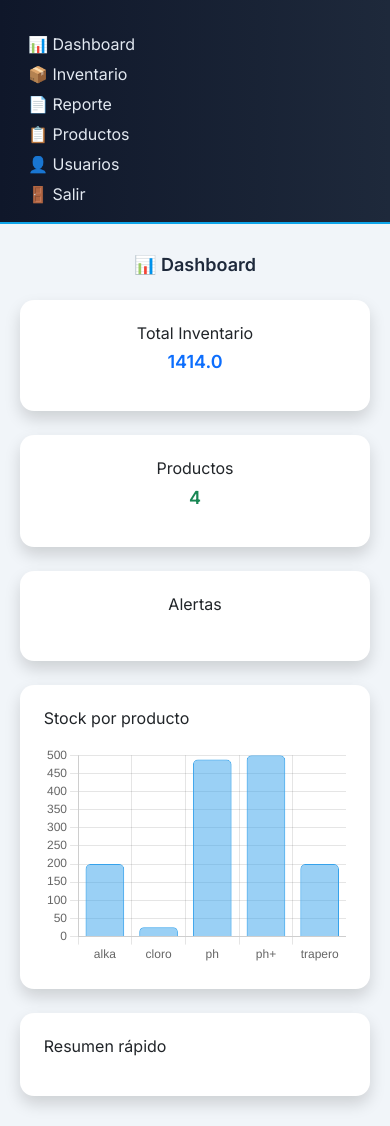
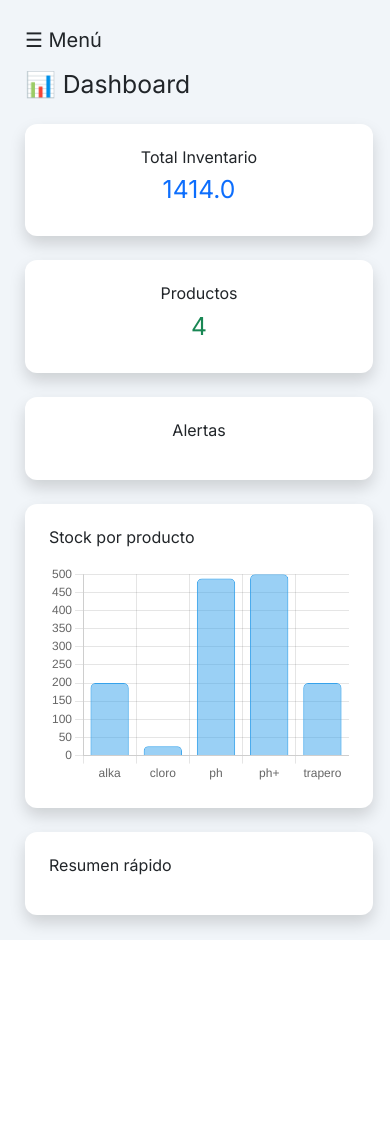
Before and after one commit to bigotoro1-byte/Proyecto-AQUAMAX-listo, a Flask app: page /dashboard in a window 390 px wide. After the commit the page ends 940 px from the top, so only its background shows below. Run offline with Flask 3, Linux system fonts and the light colour scheme; a user stored in the database is signed in; data comes from the database, SQL or seed files in the repository.

Commit message:
Refactor HTML and CSS structure for layout and sidebar

```diff
--- a/templates/base.html
+++ b/templates/base.html
@@ -5,201 +5,120 @@
 <meta name="viewport" content="width=device-width, initial-scale=1.0">
 <title>AQUAMAX</title>
 
-<!-- Bootstrap -->
 <link href="https://cdn.jsdelivr.net/npm/bootstrap@5.3.0/dist/css/bootstrap.min.css" rel="stylesheet">
 
-<!-- Tipografía moderna -->
 <link href="https://fonts.googleapis.com/css2?family=Inter:wght@300;400;600&display=swap" rel="stylesheet">
 
 <style>
 
 /* =========================
-   RESET Y BASE
+   BASE
 ========================= */
-* {
+body {
     margin: 0;
-    padding: 0;
-    box-sizing: border-box;
-}
-
-body {
+    font-family: 'Inter', sans-serif;
     background: #f1f5f9;
-    font-family: 'Inter', sans-serif;
-    color: #1e293b;
 }
 
 /* =========================
-   CONTENEDOR
+   LAYOUT
 ========================= */
-.container {
-    width: 92%;
-    max-width: 1280px;
-    margin: auto;
-}
-
-.container-box {
-    padding: 30px 10px;
+.wrapper {
+    display: flex;
+    min-height: 100vh;
 }
 
 /* =========================
-   NAVBAR EMPRESARIAL
+   SIDEBAR
 ========================= */
-.navbar-custom {
-    background: linear-gradient(90deg, #0f172a, #1e293b);
-    border-bottom: 2px solid #0ea5e9;
+.sidebar {
+    width: 240px;
+    background: #0f172a;
+    color: white;
+    padding: 20px;
+    transition: 0.3s;
 }
 
-.navbar-custom a {
-    color: #e2e8f0 !important;
-    margin-right: 18px;
-    font-weight: 500;
+.sidebar h3 {
+    font-size: 20px;
+    margin-bottom: 20px;
+    text-align: center;
+}
+
+.sidebar a {
+    display: block;
+    color: #cbd5e1;
     text-decoration: none;
+    padding: 10px;
+    margin: 5px 0;
+    border-radius: 8px;
     transition: 0.2s;
 }
 
-.navbar-custom a:hover {
-    color: #38bdf8 !important;
+.sidebar a:hover {
+    background: #1e293b;
+    color: #38bdf8;
 }
 
 /* =========================
-   INPUTS Y BOTONES
+   CONTENIDO
 ========================= */
-input, select {
-    width: 100%;
-    padding: 12px;
-    margin: 8px 0;
-    font-size: 15px;
-    border-radius: 8px;
-    border: 1px solid #cbd5e1;
-}
-
-button {
-    width: 100%;
-    padding: 12px;
-    margin: 10px 0;
-    background: linear-gradient(90deg, #0ea5e9, #0284c7);
-    color: white;
-    border: none;
-    border-radius: 10px;
-    font-weight: 600;
-    transition: 0.3s;
-}
-
-button:hover {
-    transform: scale(1.02);
-    background: linear-gradient(90deg, #0284c7, #0369a1);
+.content {
+    flex: 1;
+    padding: 25px;
 }
 
 /* =========================
-   CARDS PROFESIONALES
+   CARDS
 ========================= */
 .card {
     border: none;
-    border-radius: 14px;
+    border-radius: 12px;
     padding: 20px;
     background: white;
-    box-shadow: 0 8px 20px rgba(0,0,0,0.05);
-    transition: 0.3s;
-}
-
-.card:hover {
-    transform: translateY(-5px);
+    box-shadow: 0 5px 15px rgba(0,0,0,0.05);
 }
 
 /* =========================
-   TITULOS
+   BOTONES
 ========================= */
-h1, h2 {
-    font-weight: 600;
-    margin-bottom: 15px;
-}
-
-label {
-    font-weight: 500;
-    color: #334155;
-}
-
-/* =========================
-   TABLAS
-========================= */
-table {
+button {
     width: 100%;
-    border-collapse: collapse;
-    background: white;
-    border-radius: 10px;
-    overflow: hidden;
-}
-
-th {
-    background: #0f172a;
+    padding: 10px;
+    border: none;
+    border-radius: 8px;
+    background: #0ea5e9;
     color: white;
-    padding: 12px;
-    text-align: left;
-}
-
-td {
-    padding: 10px;
-    border-bottom: 1px solid #e2e8f0;
-}
-
-/* =========================
-   BADGES / ESTADOS
-========================= */
-.badge-success {
-    background: #22c55e;
-    color: white;
-    padding: 5px 10px;
-    border-radius: 6px;
-}
-
-.badge-danger {
-    background: #ef4444;
-    color: white;
-    padding: 5px 10px;
-    border-radius: 6px;
 }
 
 /* =========================
    RESPONSIVE
 ========================= */
-@media (max-width: 992px) {
-    .navbar-flex {
-        flex-direction: column;
-        align-items: flex-start !important;
+@media (max-width: 768px) {
+
+    .sidebar {
+        position: fixed;
+        left: -240px;
+        top: 0;
+        height: 100%;
+        z-index: 1000;
     }
 
-    .nav-links {
-        margin-top: 10px;
+    .sidebar.active {
+        left: 0;
     }
 
-    .nav-links a {
+    .menu-toggle {
         display: block;
-        margin: 6px 0;
+        margin-bottom: 15px;
+        cursor: pointer;
+        font-size: 20px;
     }
 }
 
-@media (max-width: 768px) {
-    h1 {
-        font-size: 22px;
-        text-align: center;
-    }
-
-    h2 {
-        font-size: 18px;
-        text-align: center;
-    }
-
-    .container {
-        width: 95%;
-    }
-
-    table {
-        display: block;
-        overflow-x: auto;
-    }
-
-    button {
-        font-size: 14px;
+@media (min-width: 769px) {
+    .menu-toggle {
+        display: none;
     }
 }
 
@@ -208,11 +127,12 @@ td {
 
 <body>
 
-<!-- NAVBAR -->
-<nav class="navbar navbar-custom p-3">
-<div class="container-fluid navbar-flex d-flex justify-content-between align-items-center">
+<div class="wrapper">
 
-    <div class="nav-links">
+    <!-- SIDEBAR -->
+    <div class="sidebar" id="sidebar">
+        <h3>💧 AQUAMAX</h3>
+
         <a href="/dashboard">📊 Dashboard</a>
         <a href="/inventario">📦 Inventario</a>
         <a href="/reporte">📄 Reporte</a>
@@ -221,22 +141,29 @@ td {
         <a href="/productos">📋 Productos</a>
         <a href="/admin/usuarios">👤 Usuarios</a>
         {% endif %}
-    </div>
 
-    <div>
         <a href="/logout">🚪 Salir</a>
     </div>
 
-</div>
-</nav>
+    <!-- CONTENIDO -->
+    <div class="content">
 
-<!-- CONTENIDO DINÁMICO -->
-<div class="container container-box">
-    {% block content %}{% endblock %}
+        <!-- BOTÓN MÓVIL -->
+        <div class="menu-toggle" onclick="toggleMenu()">
+            ☰ Menú
+        </div>
+
+        {% block content %}{% endblock %}
+
+    </div>
+
 </div>
 
-<!-- Bootstrap JS -->
-<script src="https://cdn.jsdelivr.net/npm/bootstrap@5.3.0/dist/js/bootstrap.bundle.min.js"></script>
+<script>
+function toggleMenu() {
+    document.getElementById("sidebar").classList.toggle("active");
+}
+</script>
 
 </body>
 </html>
```
